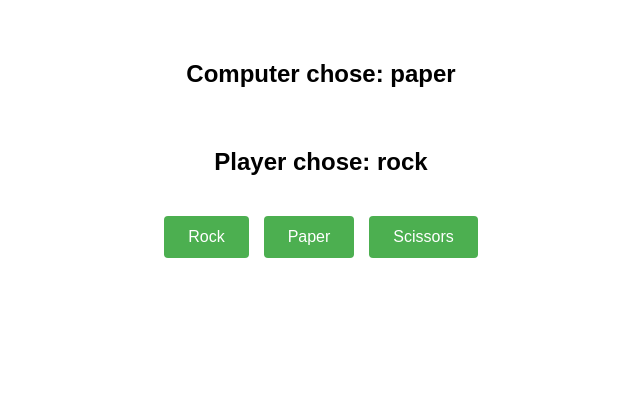
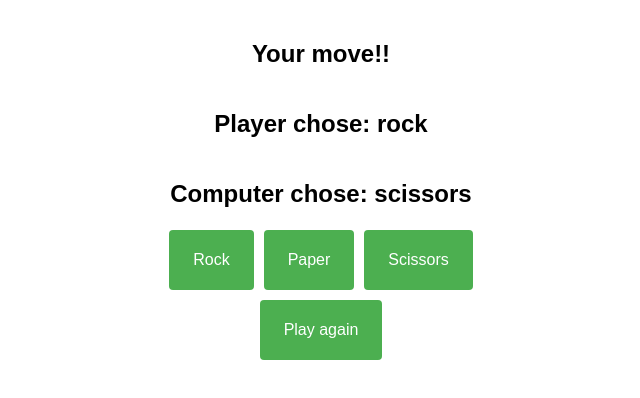
Before and after one commit to JavaGalaxy/rock-paper-scissors, a React (Create React App) app: page / in a window 1280 px wide. Both pictures are taken after a click on the button "Rock". Shown: the top 398 px of the page, without its empty margins (319-959 px from the left). Built offline with nearby package versions, Linux system fonts and the light colour scheme.

Commit message:
merge conflict resolved

```diff
--- a/src/App.css
+++ b/src/App.css
@@ -4,16 +4,17 @@
   align-items: center;
   max-width: 600px;
   margin: 0 auto;
-  padding: 20px;
+  padding: 10px;
   font-family: Arial, sans-serif;
   text-align: center;
 }
 
 .container {
   display: flex;
-  gap: 15px;
-  margin-top: 20px;
+  gap: 10px;
+  height: 60px;
   justify-content: center;
+  margin-top: 10px;
 }
 
 button {
--- a/src/App.tsx
+++ b/src/App.tsx
@@ -11,22 +11,44 @@ const getRandomMove = (): Move => {
 
 function App() {
   // eslint-disable-next-line @typescript-eslint/no-unused-vars
-  const [computerMove, setComputerMove] = useState<Move>(getRandomMove());
+  const [computerMove, setComputerMove] = useState<Move | null>(null);
   const [playersMove, setPlayersMove] = useState<Move | null>(null);
 
+  const handlePlayersMove = (move: Move) => {
+    setPlayersMove(move);
+    setComputerMove(getRandomMove());
+  };
+
+  const resetGame = () => {
+    setPlayersMove(null);
+    setComputerMove(null);
+  };
+  console.log('COMPUTER MOVE', computerMove);
   return (
     <div className="App">
       <div className="container">
-        <h2>Computer chose: {computerMove}</h2>
+        <h2>Your move!!</h2>
       </div>
+      {playersMove && (
+        <div className="container">
+          <h2>Player chose: {playersMove}</h2>
+        </div>
+      )}
+      {computerMove && (
+        <div className="container">
+          <h2>Computer chose: {computerMove}</h2>
+        </div>
+      )}
       <div className="container">
-        <h2>Player chose: {playersMove}</h2>
+        <button onClick={() => handlePlayersMove('rock')}>Rock</button>
+        <button onClick={() => handlePlayersMove('paper')}>Paper</button>
+        <button onClick={() => handlePlayersMove('scissors')}>Scissors</button>
       </div>
-      <div className="container">
-        <button onClick={() => setPlayersMove('rock')}>Rock</button>
-        <button onClick={() => setPlayersMove('paper')}>Paper</button>
-        <button onClick={() => setPlayersMove('scissors')}>Scissors</button>
-      </div>
+      {computerMove && (
+        <div className="container">
+          <button onClick={resetGame}>Play again</button>
+        </div>
+      )}
     </div>
   );
 }
```
